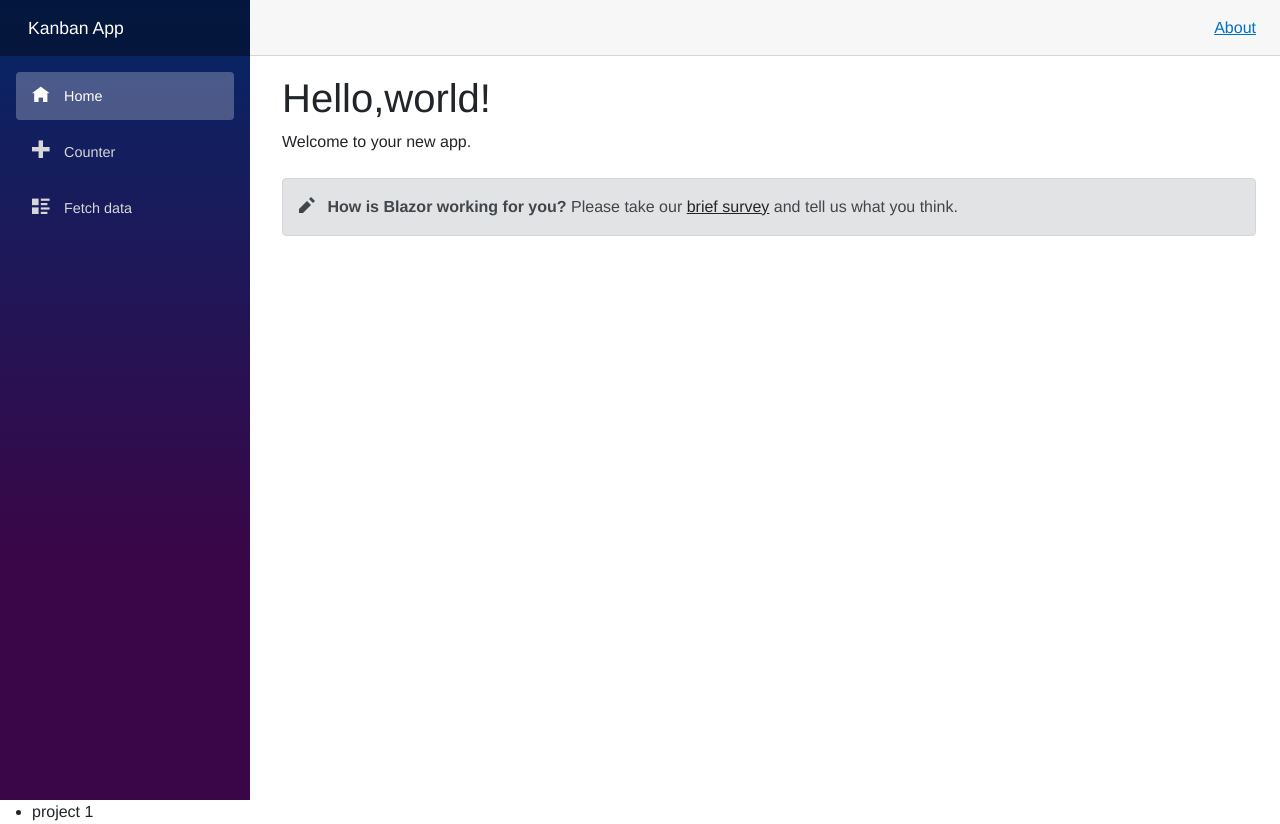
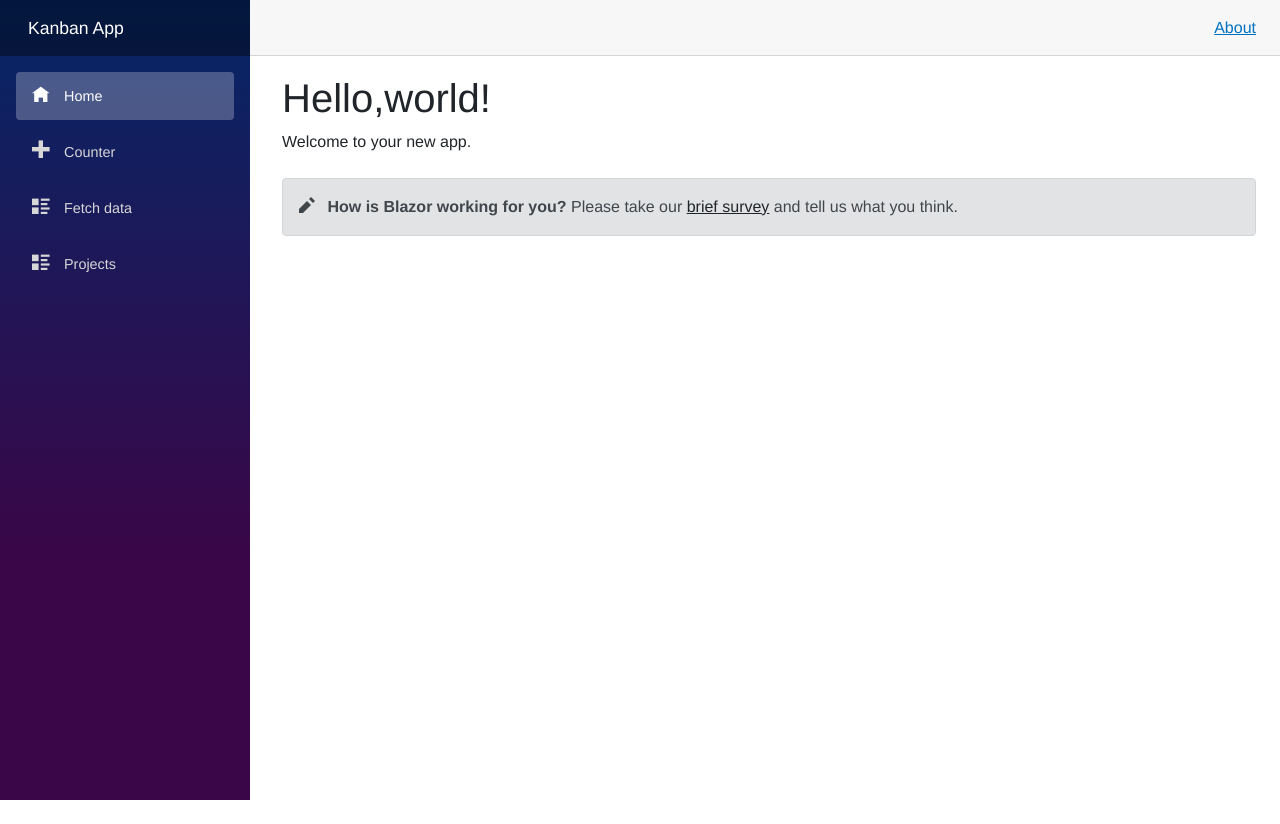
Before and after one commit to Jobotron/kanban-project, an ASP.NET Core app: page / in a window 1280 px wide. After the commit the page ends 800 px from the top, so only its background shows below. Run offline with ASP.NET Core 8, Linux system fonts and the light colour scheme; style sheets or scripts are compiled from the project's sources.

Commit message:
temp commit

```diff
--- a/KanbanApp/Shared/NavMenu.razor
+++ b/KanbanApp/Shared/NavMenu.razor
@@ -31,19 +31,14 @@
                 <span class="oi oi-list-rich" aria-hidden="true"></span> Fetch data
             </NavLink>
         </div>
+        <div class="nav-item px-3">
+            <NavLink class="nav-link" href="projects">
+                <span class="oi oi-list-rich" aria-hidden="true"></span> Projects
+            </NavLink>
+
+        </div>
     </nav>
 </div>
-<ul>
-    @if (projects != null) {
-        @foreach (var item in projects)
-        {
-            <li>@item.Name</li>
-        }
-    }
-@* @foreach (var p in projects){
-    <li>@p.Name</li>
-} *@
-</ul>
 
 @code {
     private bool collapseNavMenu = true;
```
